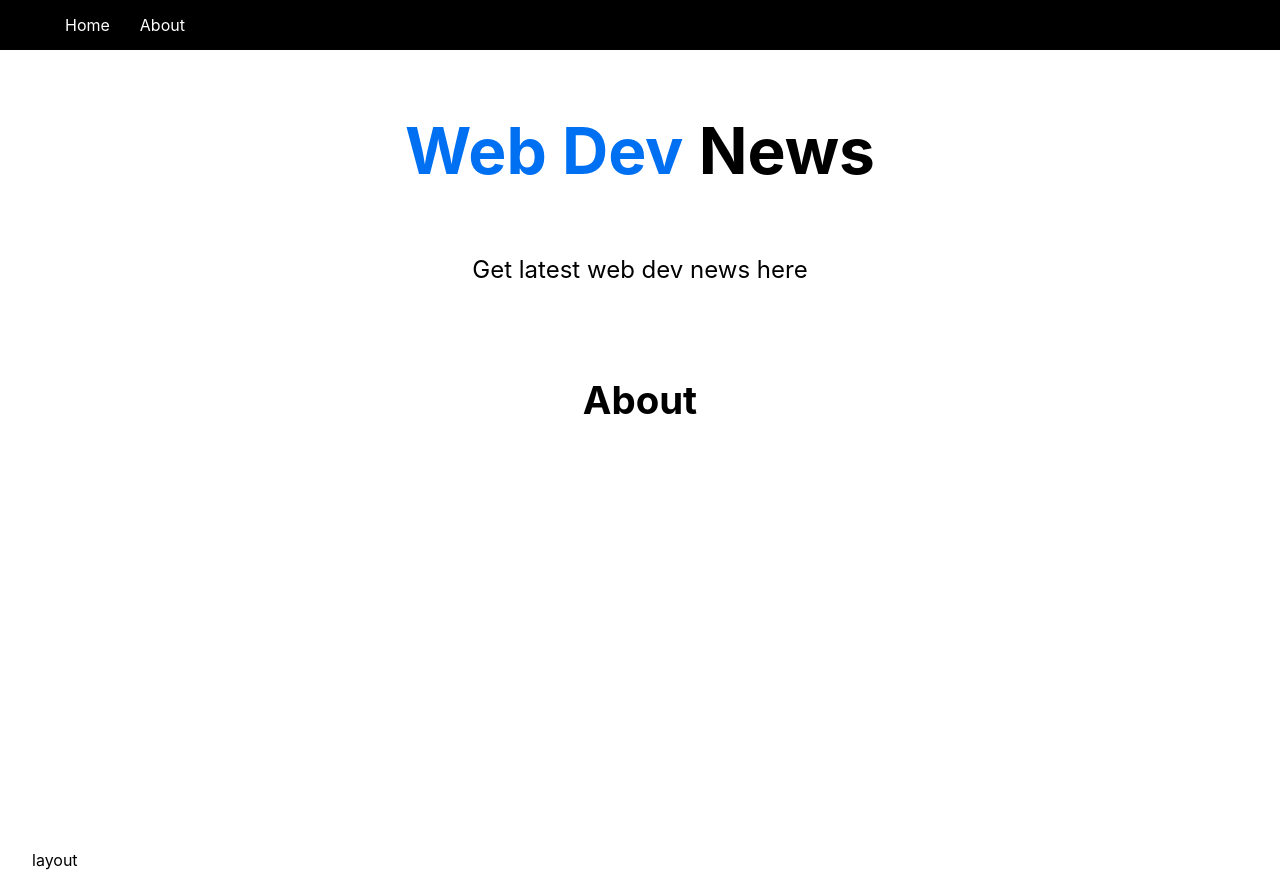
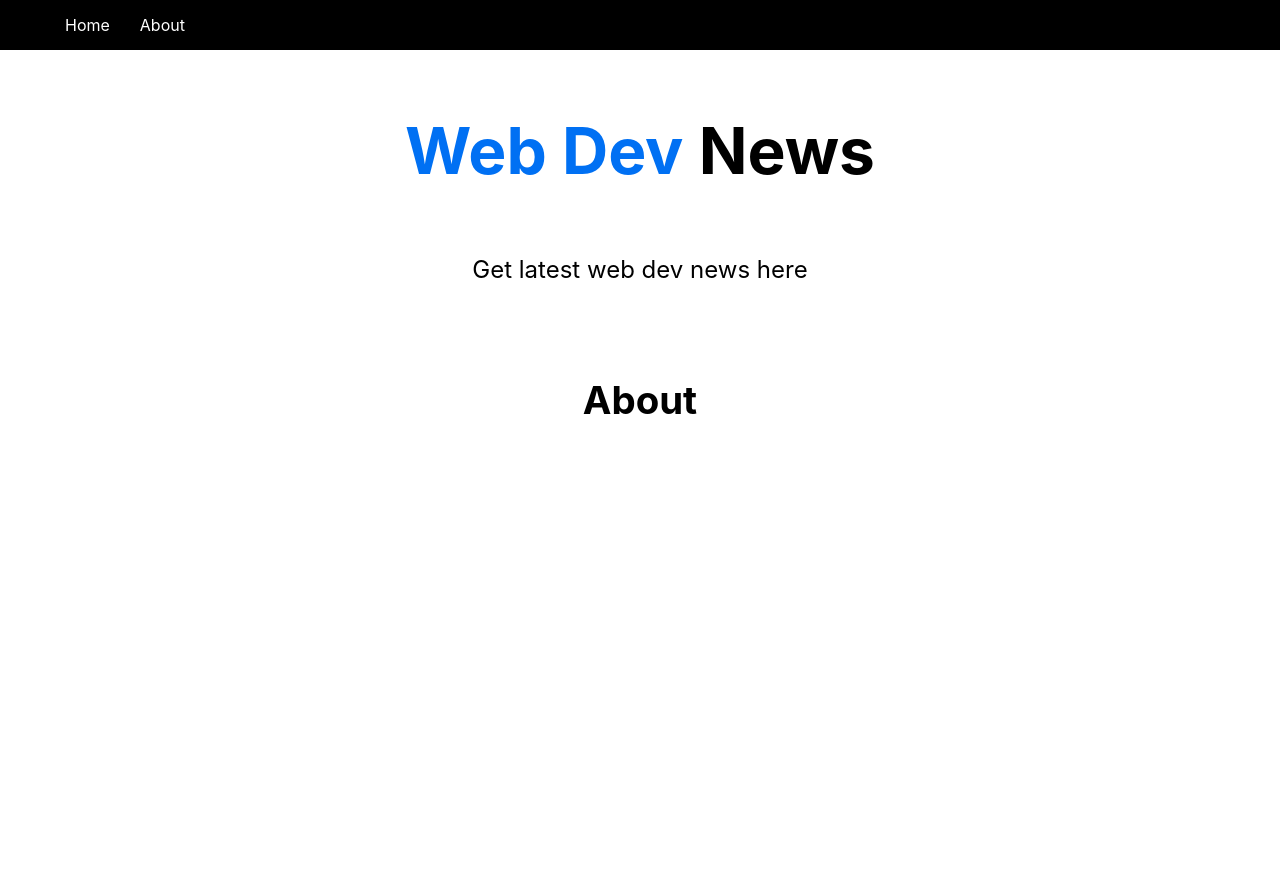
Before and after one commit to PandiyanCool/next-experiment, a Next.js app: page /about in a window 1280 px wide. Built offline with nearby package versions, Linux system fonts and the light colour scheme.

Commit message:
Removed the hanging text

```diff
--- a/components/Layout.js
+++ b/components/Layout.js
@@ -14,7 +14,6 @@ const Layout = ({ children }) => {
                     <Header />
                     {children}
                 </main>
-                layout
             </div>
         </>
     )
```
